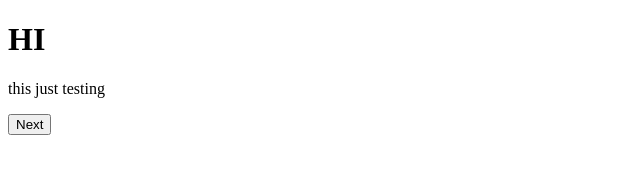
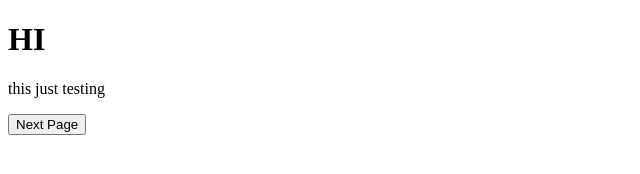
Before and after one commit to kaelkier/testing, a plain HTML site: page index.html in a window 1280 px wide. Shown: the full height of the page, 0-640 px from the left. Drawn offline with Linux system fonts and the light colour scheme.

Commit message:
update button text

```diff
--- a/index.html
+++ b/index.html
@@ -8,7 +8,8 @@
 <body>
     <h1>HI</h1>
     <p>this just testing</p>
-    <button>Next</button>
+    <button>Next Page</button>
+
 
 </body>
 </html>
```
